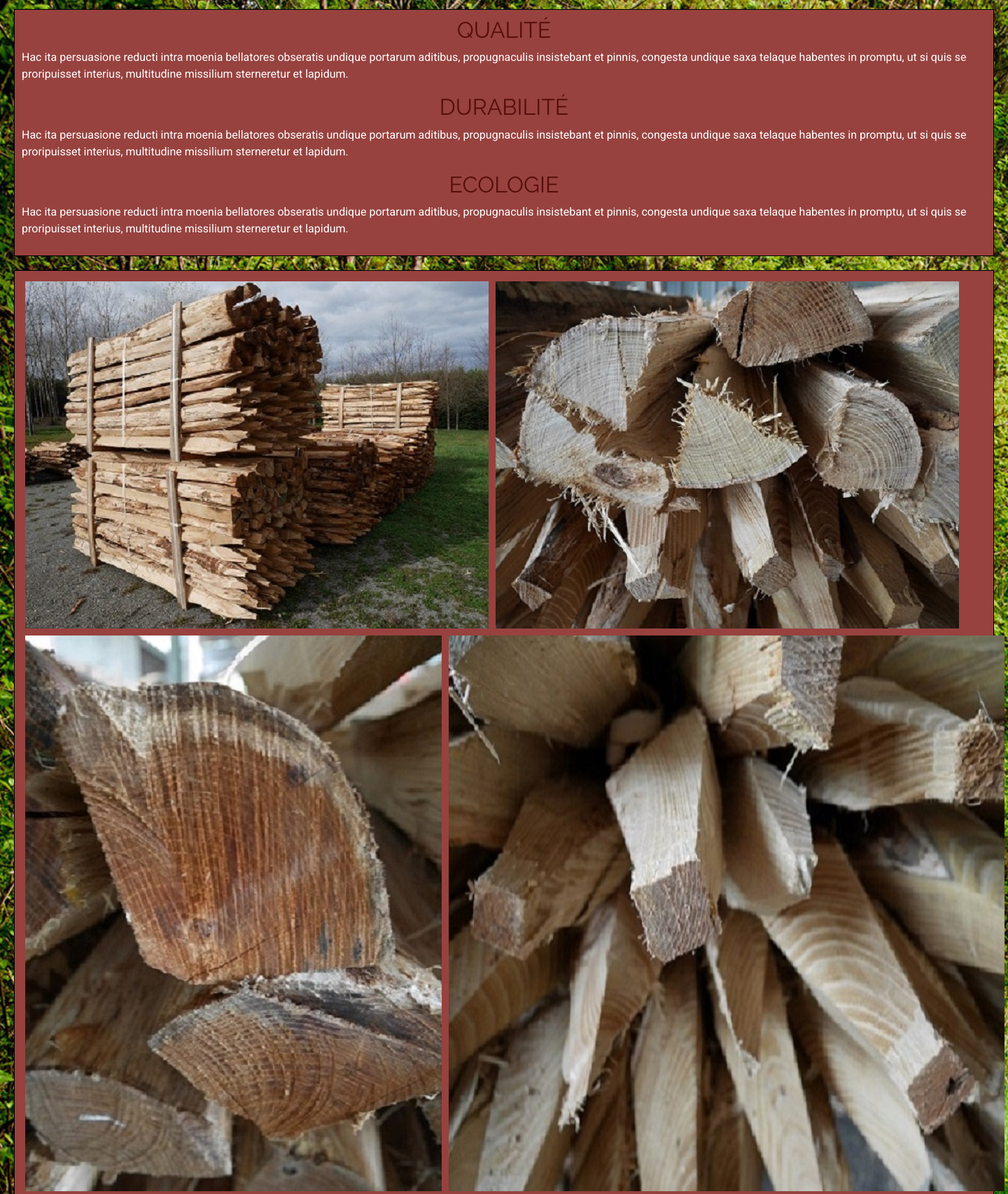
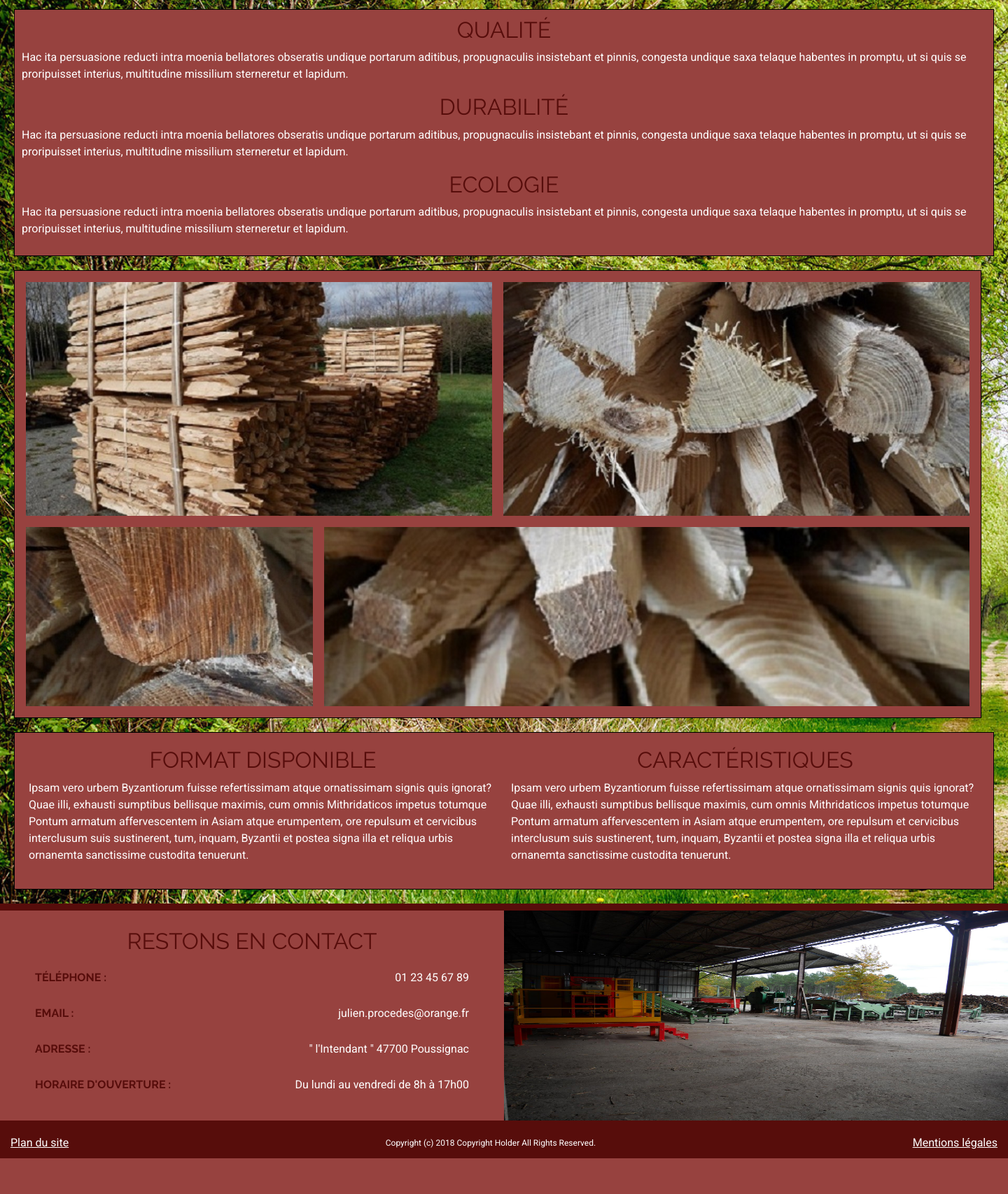
Before and after one commit to Miniroups/B3D, a PHP site: page /produits.php in a window 1440 px wide. Shown: the part 111-1817 px from the top of the page at 70% size. After the commit the page ends 1766 px from the top, so only its background shows below. Run offline with PHP 8.4, Linux system fonts and the light colour scheme.

Commit message:
une grille d'images pour la page produits

```diff
--- a/prototype/produits.php
+++ b/prototype/produits.php
@@ -36,15 +36,11 @@
 
   <section id="photos">
 
-    <div class="bois">
-      <img src="images/Ac1.JPG" alt="Acacia n°1">
-      <img src="images/Ac2.JPG" alt="Acacia n°2">
-    </div>
+    <div><img src="images/Ac1.JPG" alt="Acacia n°1"></div>
+    <div><img src="images/Ac2.JPG" alt="Acacia n°2"></div>
 
-    <div class="bois">
-      <img src="images/Ac3.JPG" alt="Acacia n°3">
-      <img src="images/Ac4.JPG" alt="Acacia n°4">
-    </div>
+    <div><img src="images/Ac3.JPG" alt="Acacia n°3"></div>
+    <div><img src="images/Ac4.JPG" alt="Acacia n°4"></div>
 
   </section>
 
--- a/prototype/styles/produits.css
+++ b/prototype/styles/produits.css
@@ -20,16 +20,32 @@ h3 {
   border: 1px solid black;
 }
 
-#details, .bois {
-  display: flex;
-  flex-direction: row;
-}
+#details { display: flex; }
 
 .infos {
   flex-direction: column;
   padding: 10px;
 }
 
-.bois img {
-  padding: 5px;
+#photos {
+
+  display: grid;
+
+  width: 96%; height: 40em; /* TODO width ? */
+
+  padding: 1em; grid-gap: 1em;
+
+  grid-template-columns: repeat(16, 1fr);
+
+  grid-template-rows: repeat(16, 1fr);
 }
+
+#photos img { object-fit: cover; width: 100%; max-height: 100%; }
+
+#photos div:nth-child(1) { grid-column: 1/9; grid-row: 1/10; }
+
+#photos div:nth-child(2) { grid-column: 9/17; grid-row: 1/10; }
+
+#photos div:nth-child(3) { grid-column: 1/6; grid-row: 10/17; }
+
+#photos div:nth-child(4) { grid-column: 6/17; grid-row: 10/17; }
```
Also changed, not shown: prototype/images/background-menu.jpg (added).
